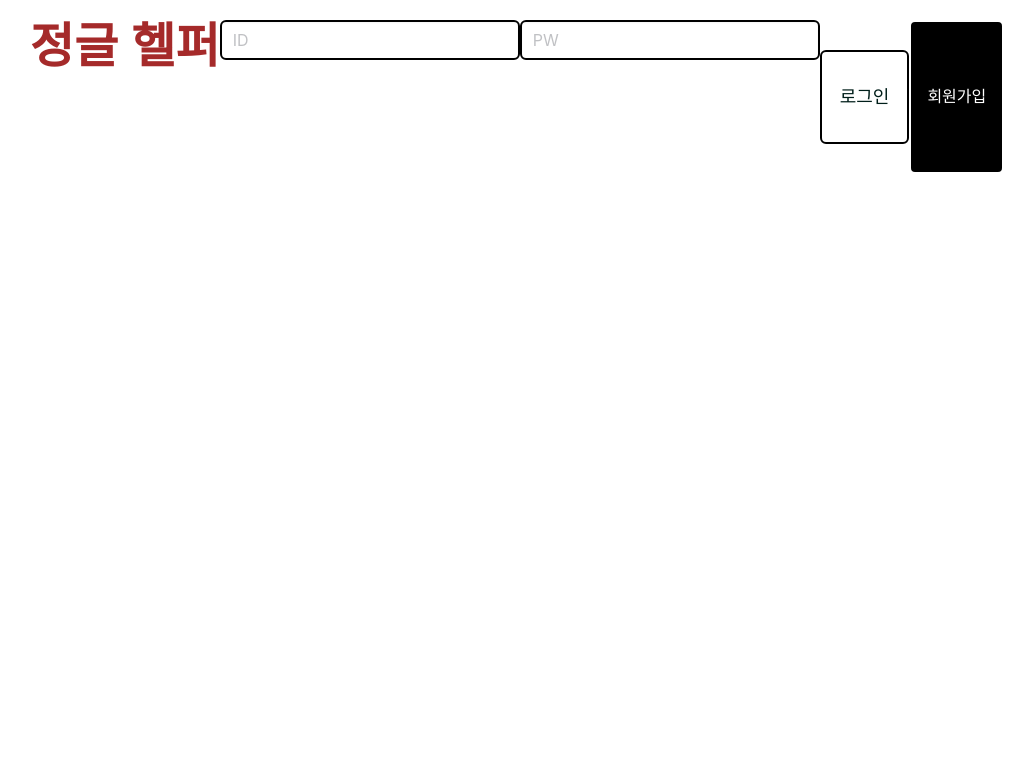
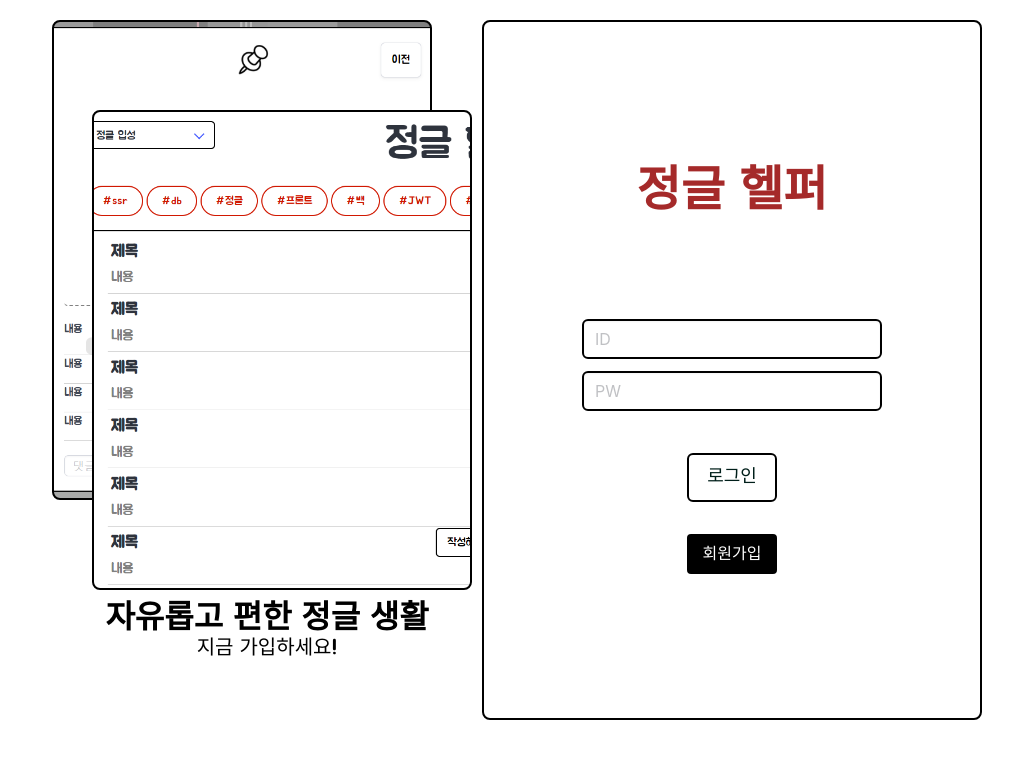
Before and after one commit to Aodlf123/Jungle_6_6, a Flask app: page /login in a window 1280 px wide. Shown: the top 759 px of the page, without its empty margins (123-1156 px from the left). Run offline with Flask 3, Linux system fonts and the light colour scheme.

Commit message:
진짜 마지막

```diff
--- a/static/css/lobby.css
+++ b/static/css/lobby.css
@@ -14,7 +14,7 @@ body {
   display: flex;
   flex-direction: row;
   justify-content: center;
-  align-items: center;
+  /* align-items: center; */
   /* border: 2px solid brown; */
   box-shadow: none;
 }
@@ -80,7 +80,7 @@ body {
   height: auto;
   width: 1000px;
   padding-left: 50px;
-  padding-top: 660px;
+  /* padding-top: 470px; */
 }
 
 .main_left {
--- a/static/css/main.css
+++ b/static/css/main.css
@@ -39,7 +39,7 @@ body {
   border: 2px solid black;
   border-radius: 8px;
   position: relative;
-  background-image: url(./img/post.png);
+  background-image: url(../img/post.png);
   background-size: cover;
   background-repeat: no-repeat;
   background-position: -15px 0px;
@@ -54,7 +54,7 @@ body {
   right: -40px;
   border: 2px solid black;
   border-radius: 8px;
-  background-image: url(./img/lobby.png);
+  background-image: url(../img/lobby.png);
   background-size: cover;
   background-repeat: no-repeat;
   background-position: -15px 0px;
@@ -106,12 +106,9 @@ body {
 }
 
 .right_box {
-  background-image: url(./img/junglefinder.png);
-  background-size: cover;
-  background-repeat: no-repeat;
-  background-position: -50px;
+  border: 2px solid black;
   border-radius: 8px;
-  width: 600px;
+  width: 500px;
   height: 700px;
   display: flex;
   flex-direction: column;
--- a/static/css/membership.css
+++ b/static/css/membership.css
@@ -9,7 +9,7 @@ body {
 }
 
 .box {
-  background-image: url(./img/grass.jpg);
+  background-image: url(../img/grass.jpg);
   background-size: contain;
   background-repeat: no-repeat;
   background-position: 0px 366px;
--- a/static/css/my_page.css
+++ b/static/css/my_page.css
@@ -18,7 +18,7 @@ body {
 
   border: 2px solid black;
   box-shadow: none;
-  background-image: url(./img/grass.jpg);
+  background-image: url(../img/grass.jpg);
   background-size: contain;
   background-repeat: no-repeat;
   background-position: 0px 366px;
--- a/static/css/post_made.css
+++ b/static/css/post_made.css
@@ -16,7 +16,7 @@ body {
   align-items: center;
   border: 2px solid black;
   box-shadow: none;
-  background-image: url(./img/grass.jpg);
+  background-image: url(../img/grass.jpg);
   background-size: contain;
   background-repeat: no-repeat;
   background-position: 0px 366px;
--- a/templates/main.html
+++ b/templates/main.html
@@ -1,16 +1,34 @@
 <!DOCTYPE html>
 <html>
-
   <head>
     <meta charset="utf-8" />
     <meta name="viewport" content="width=device-width, initial-scale=1" />
     <title>로그인</title>
-  <link rel="stylesheet" href="https://cdn.jsdelivr.net/npm/bulma@1.0.1/css/bulma.min.css" />
-  <link rel="stylesheet" href="{{ url_for('static',filename='./css/main.css') }}" />
+    <link
+      rel="stylesheet"
+      href="https://cdn.jsdelivr.net/npm/bulma@1.0.1/css/bulma.min.css"
+    />
+    <link
+      rel="stylesheet"
+      href="{{ url_for('static',filename='./css/main.css') }}"
+    />
+    <link rel="preconnect" href="https://fonts.googleapis.com" />
+    <link rel="preconnect" href="https://fonts.gstatic.com" crossorigin />
+    <link
+      href="https://fonts.googleapis.com/css2?family=Jua&display=swap"
+      rel="stylesheet"
+    />
   </head>
 
   <body>
-  <form class="box" id="loginForm">
+    <div class="box">
+      <div class="left_box">
+        <div class="left_main1"></div>
+        <div class="left_main2"></div>
+        <h1 class="title left_word">자유롭고 편한 정글 생활</h1>
+        <h2 class="subtitle left_word">지금 가입하세요!</h2>
+      </div>
+      <form class="right_box box" id="loginForm">
         <div class="header">
           <h1 class="title is-1">정글 헬퍼</h1>
         </div>
@@ -21,7 +39,12 @@
         </div>
         <div class="field">
           <div class="control">
-        <input class="input" id="password" type="password" placeholder="PW" />
+            <input
+              class="input"
+              id="password"
+              type="password"
+              placeholder="PW"
+            />
           </div>
         </div>
         <button class="button is-primary login" type="submit">로그인</button>
@@ -29,37 +52,39 @@
           <a class="a2" href="/signup">회원가입</a>
         </button>
       </form>
+    </div>
   </body>
-<script src="https://code.jquery.com/jquery-3.7.1.js" integrity="sha256-eKhayi8LEQwp4NKxN+CfCh+3qOVUtJn3QNZ0TciWLP4="
-  crossorigin="anonymous"></script>
+
+  <script
+    src="https://code.jquery.com/jquery-3.7.1.js"
+    integrity="sha256-eKhayi8LEQwp4NKxN+CfCh+3qOVUtJn3QNZ0TciWLP4="
+    crossorigin="anonymous"
+  ></script>
   <script>
     $(document).ready(function () {
-    $('#loginForm').submit(function (event) {
+      $("#loginForm").submit(function (event) {
         event.preventDefault(); // 기본 폼 제출 동작 방지
 
-      const username = $('#username').val();
-      const password = $('#password').val();
+        const username = $("#username").val();
+        const password = $("#password").val();
 
         $.ajax({
-        type: 'POST',
-        url: '/login', // 로그인 라우트 URL
+          type: "POST",
+          url: "/login", // 로그인 라우트 URL
           data: {
             username: username,
-          password: password
+            password: password,
           },
           success: function (response) {
-
-          window.location.href = '/';
+            window.location.href = "/";
           },
           error: function (error) {
             // 로그인 실패 시 처리
             console.error(error);
-          alert('로그인 중 오류 발생');
-        }
+            alert("로그인 중 오류 발생");
+          },
         });
       });
     });
-
   </script>
-
 </html>
--- a/templates/post_list.html
+++ b/templates/post_list.html
@@ -1,10 +1,10 @@
 {% for item in posts %}
-<div class="content1">
+<div class="post">
     <a href="/post/{{ item._id }}">
-        <h1 class="title">{{ item.title }}</h1>
+        <h1 class="title left_title is-4">{{ item.title }}</h1>
     </a>
     <a href="/post/{{ item._id }}">
-        <h2 class="subtitle">{{ item.text }}</h2>
+        <h2 class="subtitle left_subtitle">{{ item.text }}</h2>
     </a>
 </div>
 {% endfor %}
```
Also changed, not shown: static/css/post_in.css (+15 -3 lines), templates/lobby.html (+35 -16 lines), templates/membership.html (+53 -31 lines), templates/my_page.html (+12 -10 lines), templates/post_in.html (+56 -31 lines), templates/post_made.html (+47 -19 lines). Lines whose indentation alone changed are shown as unchanged.
